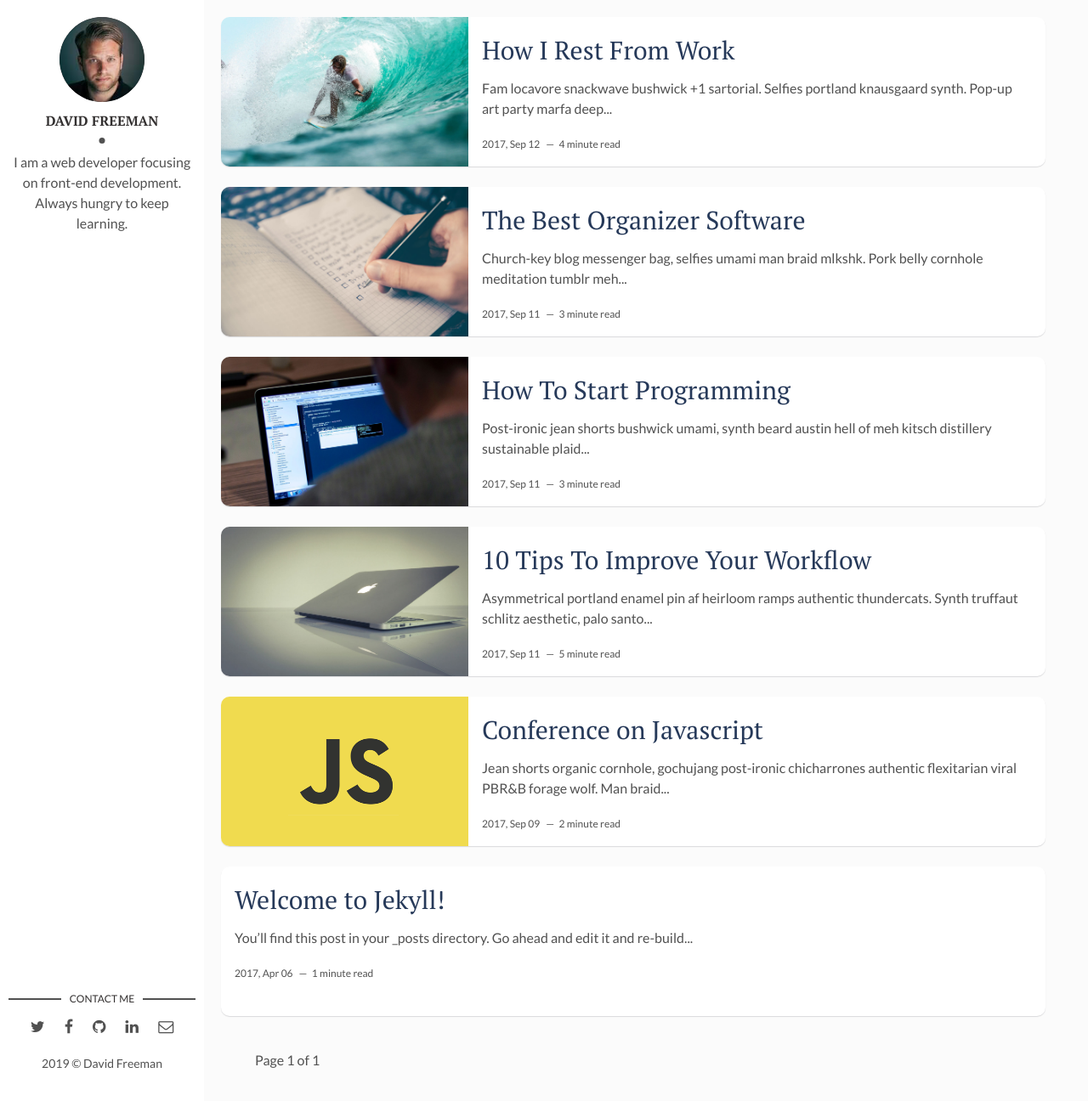
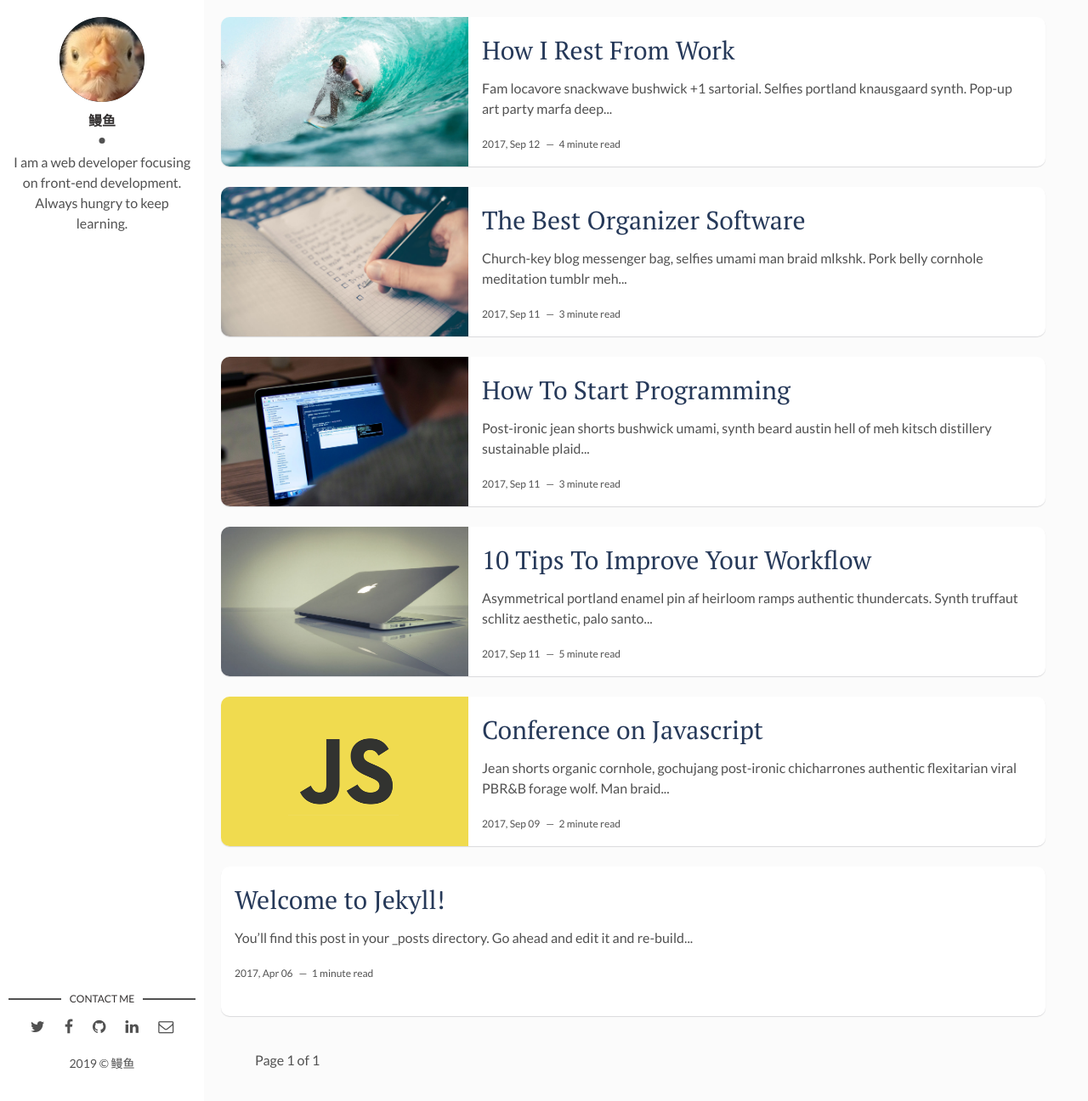
Before and after one commit to louisopen/louisopen.github.io, a Jekyll site: the page built from index.html, in a window 1280 px wide and 1296 px high. Shown: the whole window at 85% size. Built offline with Jekyll 4.4.1, drawn with Linux system fonts in a browser that asks for light colours; the list of posts is cut into pages by our own code.

Commit message:
update JPG

```diff
--- a/_config.yml
+++ b/_config.yml
@@ -1,4 +1,4 @@
-title: Hello, world! I'm David Freeman
+title: 嗨嗨, 我是鳗鱼!
 description: > # this means to ignore newlines until "baseurl:"
   Write an awesome description for your new site here. You can edit this
   line in _config.yml. It will appear in your document head meta (for
@@ -9,7 +9,7 @@
 site-twitter: #if your site has a twitter account, enter it here
 
 # Author Settings
-author: David Freeman # add your name
+author: 鳗鱼 # add your name
 author-img: david-freeman.jpg # add your photo
 about-author: I am a web developer focusing on front-end development. Always hungry to keep learning. # add description
 social-twitter: # add your Twitter handle
```
Also changed, not shown: assets/img/david-freeman.jpg.
